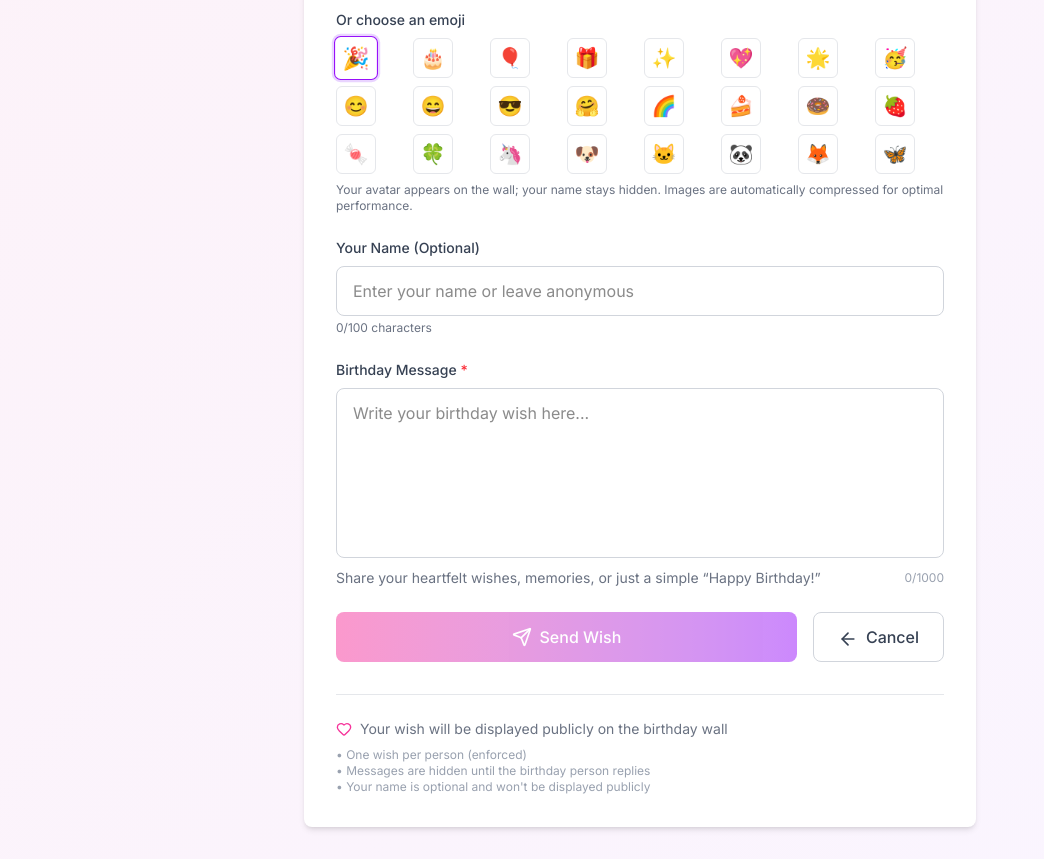
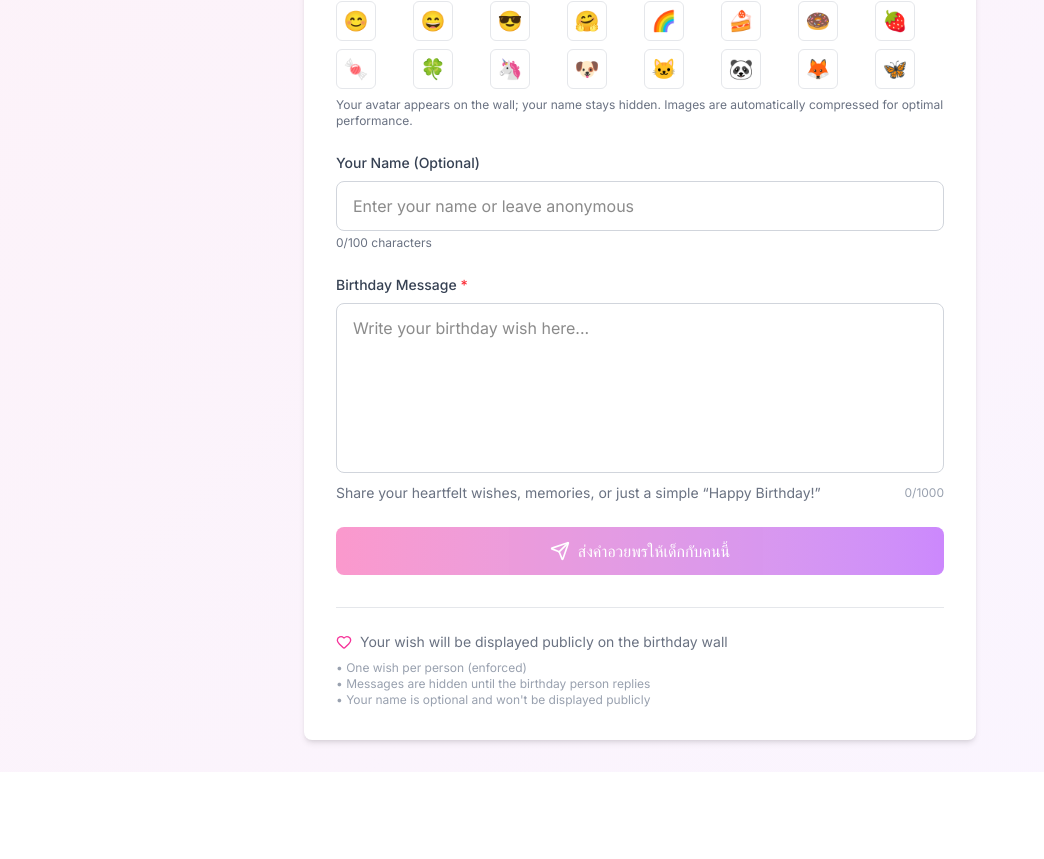
Before and after one commit to ninerxsolution/birthday-wish-wall, a Next.js app: page /submit in a window 1280 px wide. Shown: the part 551-1410 px from the top of the page, without its empty margins (0-1044 px from the left). After the commit the page ends 1323 px from the top, so only its background shows below. Built offline with nearby package versions, Linux system fonts and the light colour scheme.

Commit message:
Update layout and localization in SubmitWish and WishWall components. Comment out header in layout, translate button text to Thai, and adjust button styling in WishWall for a more rounded appearance.

```diff
--- a/src/app/layout.tsx
+++ b/src/app/layout.tsx
@@ -19,7 +19,7 @@ export default function RootLayout({
     <html lang="en">
       <body className={inter.className}>
         <div className="min-h-screen bg-gradient-to-br from-pink-50 to-purple-50">
-          <header className="bg-white shadow-sm border-b">
+          {/* <header className="bg-white shadow-sm border-b">
             <div className="max-w-7xl mx-auto px-4 sm:px-6 lg:px-8">
               <div className="flex justify-between items-center py-6">
                 <h1 className="text-3xl font-bold text-gray-900">
@@ -35,7 +35,7 @@ export default function RootLayout({
                 </nav>
               </div>
             </div>
-          </header>
+          </header> */}
           <main className="max-w-7xl mx-auto px-4 sm:px-6 lg:px-8 py-8">
             {children}
           </main>
--- a/src/app/submit/page.tsx
+++ b/src/app/submit/page.tsx
@@ -230,23 +230,14 @@ export default function SubmitWish() {
               {isSubmitting ? (
                 <>
                   <div className="animate-spin rounded-full h-5 w-5 border-b-2 border-white"></div>
-                  Sending...
+                  กำลังส่ง...
                 </>
               ) : (
                 <>
                   <Send className="w-5 h-5" />
-                  Send Wish
+                  ส่งคำอวยพรให้เด็กกับคนนี้
                 </>
               )}
-            </button>
-
-            <button
-              type="button"
-              onClick={() => router.push('/')}
-              className="px-6 py-3 border border-gray-300 text-gray-700 font-medium rounded-lg hover:bg-gray-50 transition-colors"
-            >
-              <ArrowLeft className="w-5 h-5 mr-2 inline" />
-              Cancel
             </button>
           </div>
         </form>
--- a/src/components/WishWall.tsx
+++ b/src/components/WishWall.tsx
@@ -138,17 +138,17 @@ export default function WishWall() {
           <button
             onClick={handleRefresh}
             disabled={refreshing}
-            className="inline-flex items-center px-4 py-2 border border-gray-300 text-sm font-medium rounded-md text-gray-700 bg-white hover:bg-gray-50 disabled:opacity-50 transition-colors"
+            className="inline-flex items-center px-4 py-2 border border-gray-300 text-sm font-medium rounded-full text-gray-700 bg-white hover:bg-gray-50 disabled:opacity-50 transition-colors"
           >
             <RefreshCw className={`w-4 h-4 mr-2 ${refreshing ? 'animate-spin' : ''}`} />
-            {refreshing ? 'Refreshing...' : 'Refresh'}
+            {refreshing ? 'กำลังรีเฟรช...' : 'รีเฟรช'}
           </button>
-          <Link
+          {/* <Link
             href="/submit"
             className="inline-flex items-center px-4 py-2 border border-transparent text-sm font-medium rounded-md text-white bg-purple-600 hover:bg-purple-700 transition-colors"
           >
             + Add Wish
-          </Link>
+          </Link> */}
         </div>
       </div>
 
```
